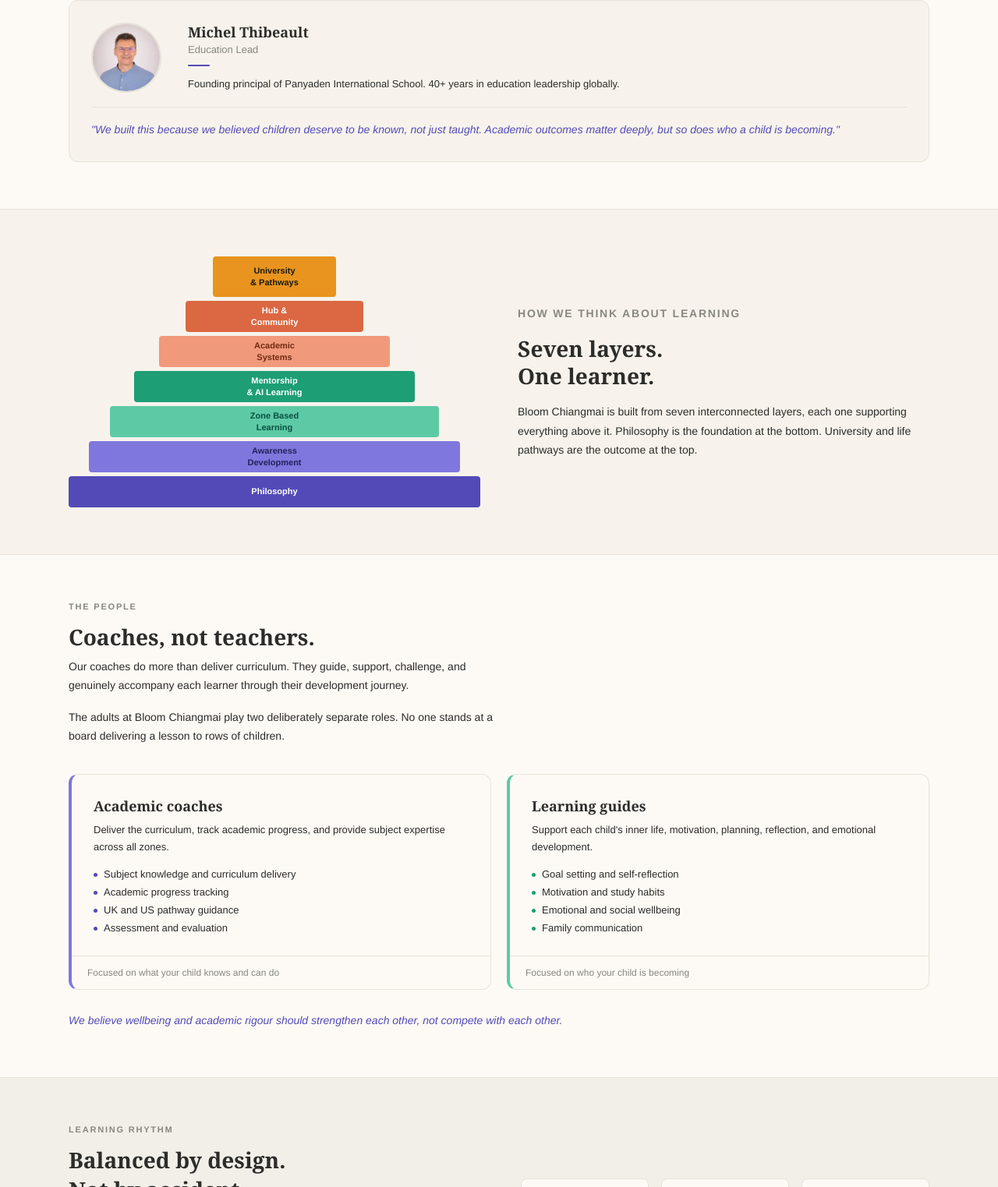
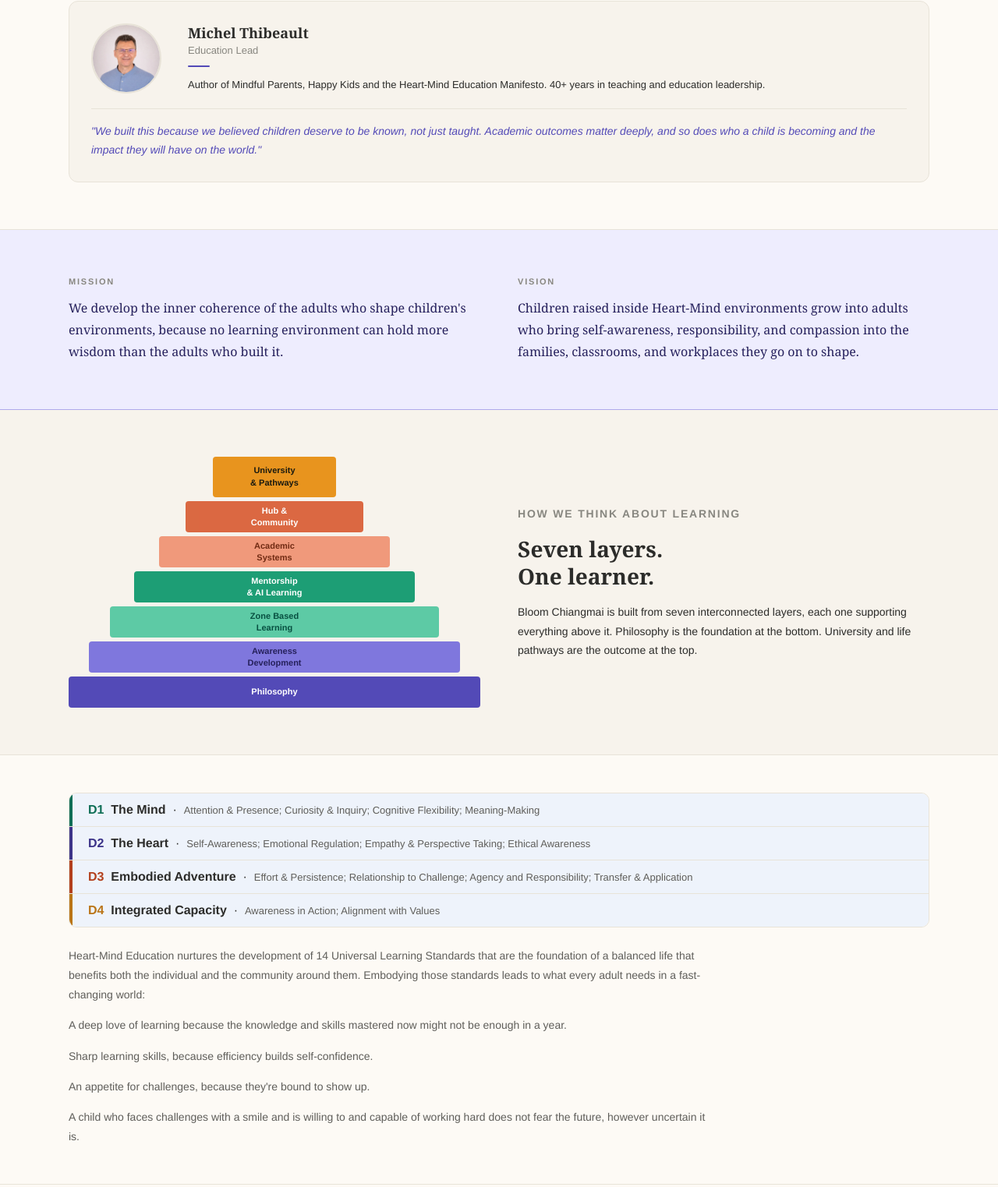
Before and after one commit to bloomchiangmai/learn2bloom-site, a website: page our-approach.html in a window 1280 px wide. Shown: the part 714-2237 px from the top of the page at 78% size. Drawn offline with Linux system fonts and the light colour scheme.

Commit message:
Our Approach page: hero heading/subheading, Michel bio, Mission/Vision section, D1-D4 standards block, coach terminology, AI section rewrite (diagram replacement still pending)

```diff
--- a/our-approach.html
+++ b/our-approach.html
@@ -525,9 +525,9 @@ footer {
 <div class="page-hero">
   <div class="page-hero-left">
     <p class="eyebrow">Our approach</p>
-    <h1>Education that adapts<br>to the <em>child</em>,<br>not the system.</h1>
+    <h1>Educating both the <em>Heart</em> and the Mind.</h1>
     <p>Most schools were designed for a different era. Bloom Chiangmai was built around how children actually develop, with the environment, the people, and the structure to match.</p>
-    <p style="font-size:15px;font-style:italic;color:#534AB7;margin-top:20px;line-height:1.7;max-width:520px;">The most important part of a child's education is not only the curriculum, but the quality of the adults guiding them.</p>
+    <p style="font-size:15px;font-style:italic;color:#534AB7;margin-top:20px;line-height:1.7;max-width:520px;">The quality of the adult determines the quality of the relationship to the child. The quality of the relationship to the child has a profound impact on the child's ability to learn. That's why personal and professional development are the cornerstones of Heart-Mind Education.</p>
   </div>
   <div class="page-hero-right">
     <div style="overflow:hidden;"><img src="images/approach-hero_1200x520.jpg" alt="" style="width:400%;height:100%;object-fit:cover;object-position:0% center;"></div>
@@ -548,15 +548,28 @@ footer {
           <p style="font-family:Georgia,serif;font-size:18px;font-weight:700;color:#2C2C2A;margin:0 0 3px;">Michel Thibeault</p>
           <p style="font-size:13px;color:#888780;font-weight:400;margin:0 0 12px;">Education Lead</p>
           <div style="width:28px;height:2px;background:#534AB7;border-radius:1px;margin-bottom:12px;"></div>
-          <p style="font-size:13px;color:#2C2C2A;line-height:1.75;margin:0;">Founding principal of Panyaden International School. 40+ years in education leadership globally.</p>
+          <p style="font-size:13px;color:#2C2C2A;line-height:1.75;margin:0;">Author of Mindful Parents, Happy Kids and the Heart-Mind Education Manifesto. 40+ years in teaching and education leadership.</p>
         </div>
       </div>
       <div style="border-top:1px solid #E8E3D8;padding-top:16px;">
-        <p style="font-size:14px;font-style:italic;color:#534AB7;line-height:1.75;margin:0;">"We built this because we believed children deserve to be known, not just taught. Academic outcomes matter deeply, but so does who a child is becoming."</p>
+        <p style="font-size:14px;font-style:italic;color:#534AB7;line-height:1.75;margin:0;">"We built this because we believed children deserve to be known, not just taught. Academic outcomes matter deeply, and so does who a child is becoming and the impact they will have on the world."</p>
       </div>
     </div>
 
 
+  </div>
+</div>
+
+<div style="padding:60px max(48px, calc((100% - 1200px) / 2 + 48px));background:#EEEDFE;border-bottom:1px solid #AFA9EC;">
+  <div style="display:grid;grid-template-columns:1fr 1fr;gap:48px;">
+    <div>
+      <p class="eyebrow" style="margin-bottom:14px;">Mission</p>
+      <p style="font-size:16px;color:#26215C;line-height:1.75;font-family:Georgia,serif;">We develop the inner coherence of the adults who shape children's environments, because no learning environment can hold more wisdom than the adults who built it.</p>
+    </div>
+    <div>
+      <p class="eyebrow" style="margin-bottom:14px;">Vision</p>
+      <p style="font-size:16px;color:#26215C;line-height:1.75;font-family:Georgia,serif;">Children raised inside Heart-Mind environments grow into adults who bring self-awareness, responsibility, and compassion into the families, classrooms, and workplaces they go on to shape.</p>
+    </div>
   </div>
 </div>
 
@@ -579,16 +592,42 @@ footer {
   </div>
 </div>
 
+<div style="padding:48px max(48px, calc((100% - 1200px) / 2 + 48px));background:#FDFAF5;border-bottom:1px solid #E8E3D8;">
+  <div style="border:1px solid #E8E3D8;border-radius:10px;overflow:hidden;margin-bottom:24px;">
+    <div style="display:flex;align-items:stretch;background:#EEF3FB;">
+      <div style="width:4px;background:#0F6E56;flex-shrink:0;"></div>
+      <div style="padding:12px 20px;"><strong style="color:#0F6E56;">D1</strong> &nbsp;<strong>The Mind</strong> &nbsp;·&nbsp; <span style="color:#5F5E5A;font-size:13px;">Attention &amp; Presence; Curiosity &amp; Inquiry; Cognitive Flexibility; Meaning-Making</span></div>
+    </div>
+    <div style="display:flex;align-items:stretch;background:#EEF3FB;border-top:1px solid #E8E3D8;">
+      <div style="width:4px;background:#3C3489;flex-shrink:0;"></div>
+      <div style="padding:12px 20px;"><strong style="color:#3C3489;">D2</strong> &nbsp;<strong>The Heart</strong> &nbsp;·&nbsp; <span style="color:#5F5E5A;font-size:13px;">Self-Awareness; Emotional Regulation; Empathy &amp; Perspective Taking; Ethical Awareness</span></div>
+    </div>
+    <div style="display:flex;align-items:stretch;background:#EEF3FB;border-top:1px solid #E8E3D8;">
+      <div style="width:4px;background:#B3401D;flex-shrink:0;"></div>
+      <div style="padding:12px 20px;"><strong style="color:#B3401D;">D3</strong> &nbsp;<strong>Embodied Adventure</strong> &nbsp;·&nbsp; <span style="color:#5F5E5A;font-size:13px;">Effort &amp; Persistence; Relationship to Challenge; Agency and Responsibility; Transfer &amp; Application</span></div>
+    </div>
+    <div style="display:flex;align-items:stretch;background:#EEF3FB;border-top:1px solid #E8E3D8;">
+      <div style="width:4px;background:#BA7517;flex-shrink:0;"></div>
+      <div style="padding:12px 20px;"><strong style="color:#BA7517;">D4</strong> &nbsp;<strong>Integrated Capacity</strong> &nbsp;·&nbsp; <span style="color:#5F5E5A;font-size:13px;">Awareness in Action; Alignment with Values</span></div>
+    </div>
+  </div>
+  <p style="font-size:14px;color:#5F5E5A;line-height:1.8;max-width:820px;">Heart-Mind Education nurtures the development of 14 Universal Learning Standards that are the foundation of a balanced life that benefits both the individual and the community around them. Embodying those standards leads to what every adult needs in a fast-changing world:</p>
+  <p style="font-size:14px;color:#5F5E5A;line-height:1.8;max-width:820px;margin-top:14px;">A deep love of learning because the knowledge and skills mastered now might not be enough in a year.</p>
+  <p style="font-size:14px;color:#5F5E5A;line-height:1.8;max-width:820px;margin-top:14px;">Sharp learning skills, because efficiency builds self-confidence.</p>
+  <p style="font-size:14px;color:#5F5E5A;line-height:1.8;max-width:820px;margin-top:14px;">An appetite for challenges, because they're bound to show up.</p>
+  <p style="font-size:14px;color:#5F5E5A;line-height:1.8;max-width:820px;margin-top:14px;">A child who faces challenges with a smile and is willing to and capable of working hard does not fear the future, however uncertain it is.</p>
+</div>
+
 <div class="coaches-section">
   <p class="eyebrow" style="margin-bottom:14px;">The people</p>
-  <h2>Coaches, not teachers.</h2>
+  <h2>Learning Coaches, not teachers.</h2>
   <p class="coaches-intro">Our coaches do more than deliver curriculum. They guide, support, challenge, and genuinely accompany each learner through their development journey.</p>
   <p class="coaches-intro" style="margin-top:-18px;">The adults at Bloom Chiangmai play two deliberately separate roles. No one stands at a board delivering a lesson to rows of children.</p>
   <div class="coaches-grid">
     <div class="coach-card card-purple" style="overflow:hidden;border-left:4px solid #7F77DD;">
       <div style="background:#7F77DD;"></div>
       <div class="coach-card-top">
-        <h3>Academic coaches</h3>
+        <h3>Academic Learning</h3>
         <p>Deliver the curriculum, track academic progress, and provide subject expertise across all zones.</p>
         <ul>
           <li>Subject knowledge and curriculum delivery</li>
@@ -597,21 +636,20 @@ footer {
           <li>Assessment and evaluation</li>
         </ul>
       </div>
-      <div class="coach-footer" style="padding:14px 20px;font-size:12px;color:#888780;font-weight:400;border-top:1px solid #E8E3D8;white-space:normal;" style="padding:16px 28px;border-top:1px solid #E8E3D8;font-size:12px;color:#888780;font-weight:400;white-space:nowrap;">Focused on what your child knows and can do</div>
+      <div class="coach-footer" style="padding:14px 20px;font-size:12px;color:#888780;font-weight:400;border-top:1px solid #E8E3D8;white-space:normal;" style="padding:16px 28px;border-top:1px solid #E8E3D8;font-size:12px;color:#888780;font-weight:400;white-space:nowrap;">Nurturing the mind. Focused on what your child knows and can do</div>
     </div>
     <div class="coach-card card-teal" style="overflow:hidden;border-left:4px solid #5DCAA5;">
       <div style="background:#5DCAA5;"></div>
       <div class="coach-card-top">
-        <h3>Learning guides</h3>
+        <h3>Learning coaches</h3>
         <p>Support each child's inner life, motivation, planning, reflection, and emotional development.</p>
         <ul>
-          <li>Goal setting and self-reflection</li>
-          <li>Motivation and study habits</li>
-          <li>Emotional and social wellbeing</li>
-          <li>Family communication</li>
+          <li>Developing agency: whether self-appointed or mandated by the learning coach, the child chooses to commit to the challenge at hand and to assume responsibility for the outcomes</li>
+          <li>Building competence: long term goals set the direction of effort; day-to-day tasks are monitored for progress made in the right direction</li>
+          <li>Engaging with purpose: the pride we get from trying our best is the first purpose attached to each challenge</li>
         </ul>
       </div>
-      <div class="coach-footer" style="padding:14px 20px;font-size:12px;color:#888780;font-weight:400;border-top:1px solid #E8E3D8;white-space:normal;" style="padding:16px 28px;border-top:1px solid #E8E3D8;font-size:12px;color:#888780;font-weight:400;white-space:nowrap;">Focused on who your child is becoming</div>
+      <div class="coach-footer" style="padding:14px 20px;font-size:12px;color:#888780;font-weight:400;border-top:1px solid #E8E3D8;white-space:normal;" style="padding:16px 28px;border-top:1px solid #E8E3D8;font-size:12px;color:#888780;font-weight:400;white-space:nowrap;">Nurturing the heart. Focused on who your child is becoming</div>
     </div>
   </div>
   <p style="font-size:14px;font-style:italic;color:#534AB7;margin-top:28px;line-height:1.7;">We believe wellbeing and academic rigour should strengthen each other, not compete with each other.</p>
@@ -663,7 +701,7 @@ footer {
   <div>
     <p class="eyebrow" style="margin-bottom:14px;">AI-assisted learning</p>
     <h2>Technology that supports.<br>People who guide.</h2>
-    <p class="ai-p">We use AI tools to support personalised pacing, practice, and progress tracking. The insights they generate are interpreted by the coaches who know your child.</p>
+    <p class="ai-p">Independent use of an electronic device starts in upper primary after a rigorous rite of passage. Learners at that level still have limited time on a computer. Secondary learners use AI tools to support personalised pacing, practice, and progress tracking. The insights they generate are interpreted by the coaches who know your child.</p>
     <p class="ai-p">Technology supports learning, it never replaces the people in the room. Every data point passes through a human relationship before it becomes a decision.</p>
   </div>
 </div>
```
